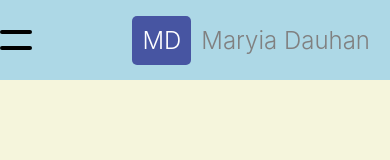
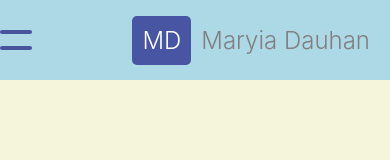
Before and after one commit to marivdau/FE49-TMS-module3-react, a React (Create React App) app in the folder fe49-onl-maryia-dauhan/: page / in a window 390 px wide. Shown: the top 160 px of the page. Built offline with nearby package versions, Linux system fonts and the light colour scheme.

Commit message:
color changes hamburger

```diff
--- a/fe49-onl-maryia-dauhan/src/features/hamburger/hamburger.tsx
+++ b/fe49-onl-maryia-dauhan/src/features/hamburger/hamburger.tsx
@@ -63,7 +63,7 @@ const Burger = styled.div`
   width: 2rem;
   height: 0.25rem;
   border-radius: 10px;
-  background-color: black;
+  background-color: #4755a2;
   transform-origin: 1px;
   transition: all 0.3s linear;
 `;
```
